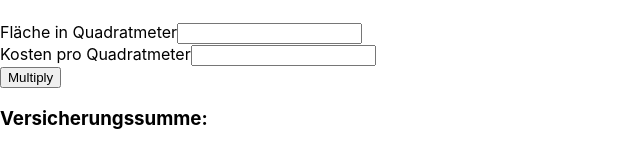
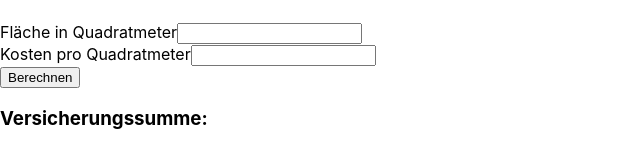
Before and after one commit to bambuk-html/Versicherungsrechner, a React (Create React App) app in the folder versicherungsrechner/: page /Quadratmeter in a window 1280 px wide. Shown: the part 205-352 px from the top of the page, without its empty margins (0-640 px from the left). Built offline with nearby package versions, Linux system fonts and the light colour scheme.

Commit message:
CSS wieder eingebunden

```diff
--- a/versicherungsrechner/src/App.css
+++ b/versicherungsrechner/src/App.css
@@ -37,6 +37,9 @@
   }
 }
 
-.homediv {
-  background-image: url("\img\Hubble_ultra_deep_field_high_rez_edit1.jpg");
+/*
+body {
+  background-image: url(https://i.kym-cdn.com/entries/icons/mobile/000/032/987/Mind_Size_Banner.jpg);
+  background-size: cover;
 }
+*/
--- a/versicherungsrechner/src/App.js
+++ b/versicherungsrechner/src/App.js
@@ -7,10 +7,12 @@ import NoPage from "./pages/NoPage";
 import Quadratmeter from "./pages/Quadratmeter";
 import Tesdpage from "./pages/Tesdpage";
 import Summe from "./pages/Summe";
+import  "./App.css"
+
 
 export default function App() {
   return (
-    <div>
+    <div className="homediv">
     <BrowserRouter>
       <Routes>
         <Route path="/" element={<Layout />}>
@@ -22,7 +24,6 @@ export default function App() {
         </Route>
       </Routes>
     </BrowserRouter>
-
     </div>
   );
 }
--- a/versicherungsrechner/src/Components/Quadratrechner.js
+++ b/versicherungsrechner/src/Components/Quadratrechner.js
@@ -32,7 +32,7 @@ function Quadratrechner() {
           />
         </label>
         <br />
-        <button type="submit">Multiply</button>
+        <button type="submit">Berechnen</button>
       </form>
       <h3>Versicherungssumme: {result}</h3>
     </div>
--- a/versicherungsrechner/src/pages/Home.js
+++ b/versicherungsrechner/src/pages/Home.js
@@ -3,7 +3,7 @@ import SummeButton from "../Components/SummeButton";
 
 const Home = () => {
     return (
-        <div class="homediv">
+        <div>
             <h1>Home</h1>
             <QuadratButton/ >
             <SummeButton/ >
```
